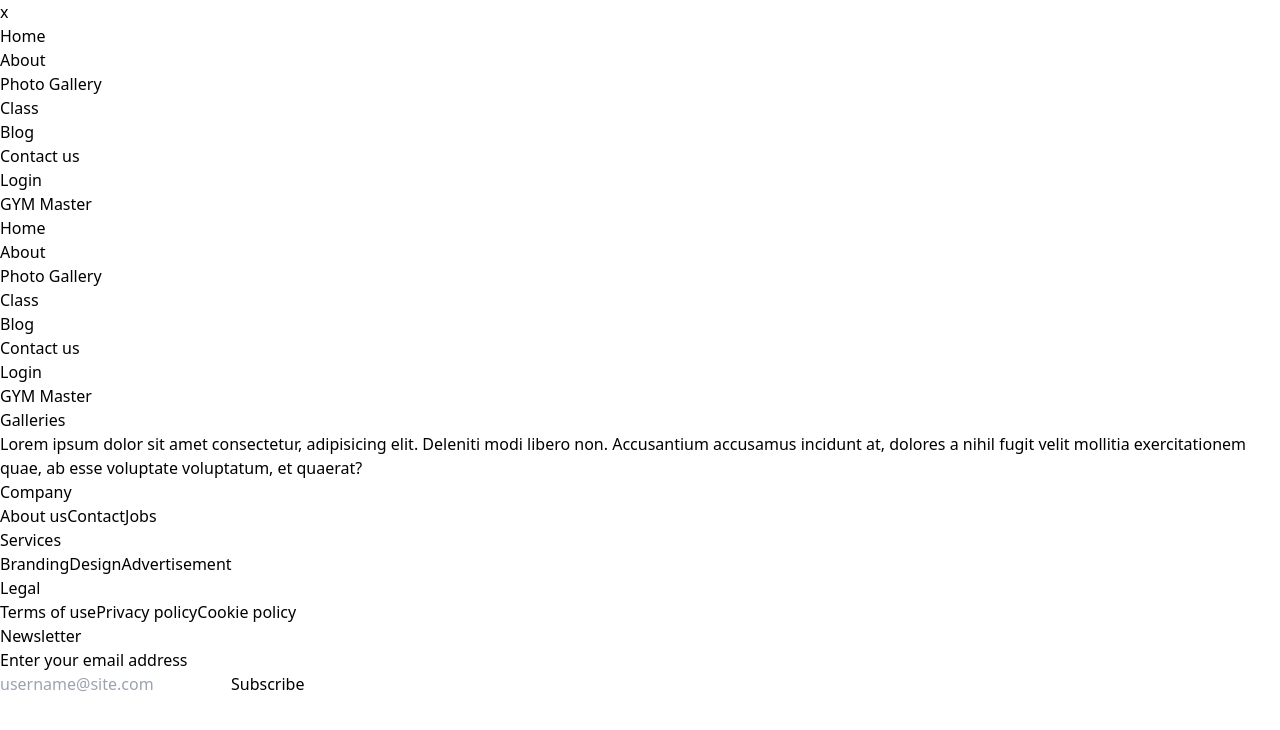
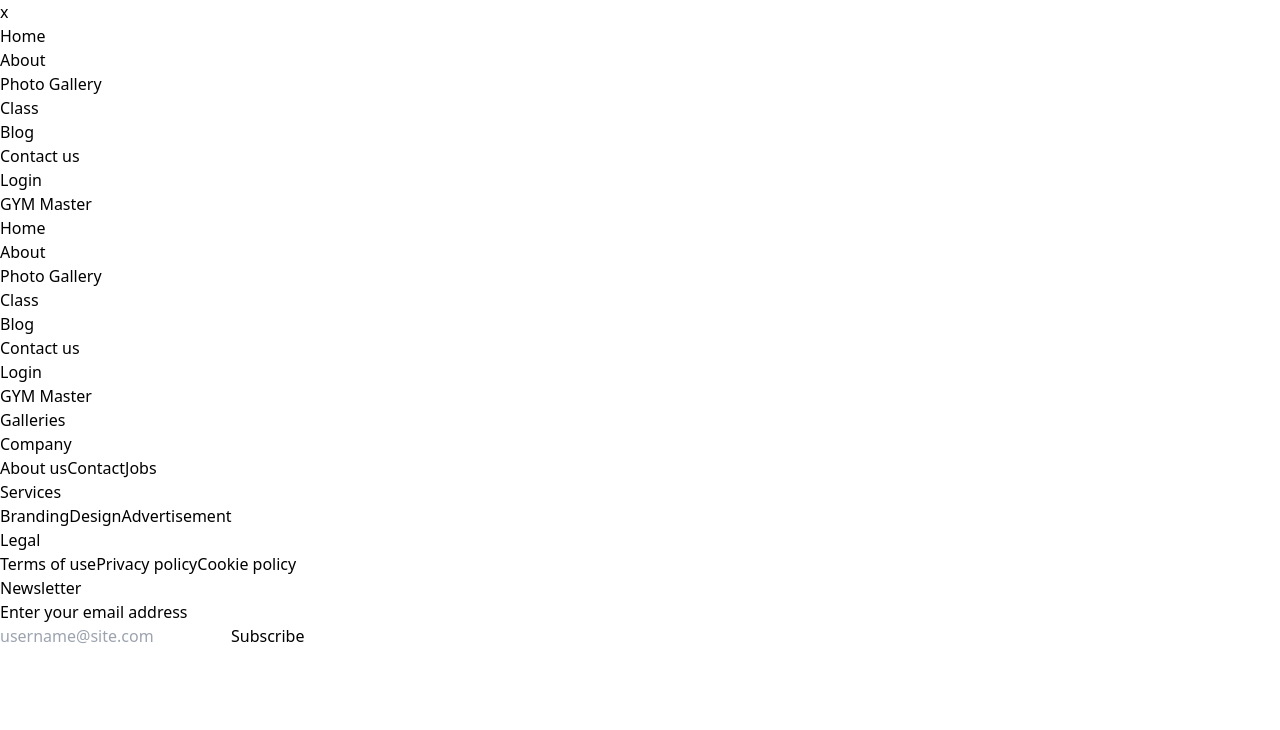
Before and after one commit to hasiburrahmanakash79/GYM-Master, a React (Vite) app: page /gallery in a window 1280 px wide. Shown: the top 730 px of the page. Built offline with nearby package versions, Linux system fonts and the light colour scheme.

Commit message:
rmove lorem

```diff
--- a/src/Pages/PhotoGallery/PhotoGallery.jsx
+++ b/src/Pages/PhotoGallery/PhotoGallery.jsx
@@ -4,9 +4,7 @@ const PhotoGallery = () => {
     return (
         <div>
            <SectionTitle subTitle={"GYM Master"} title={"Galleries"}></SectionTitle>
-            <div>
-                <h1>Lorem ipsum dolor sit amet consectetur, adipisicing elit. Deleniti modi libero non. Accusantium accusamus incidunt at, dolores a nihil fugit velit mollitia exercitationem quae, ab esse voluptate voluptatum, et quaerat?</h1>
-            </div>
+
         </div>
     );
 };
```
